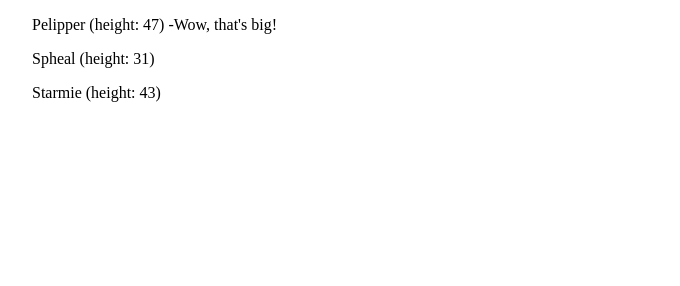
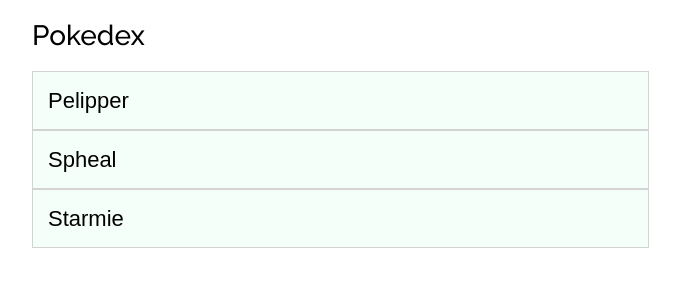
Before and after one commit to mattig94/simpleJSApp, a plain HTML site: page index.html in a window 1280 px wide. Shown: the whole page, without its empty margins (21-701 px from the left). Drawn offline with Linux system fonts and the light colour scheme; a web font is replaced by a local one.

Commit message:
DOM manipulation to create list

```diff
--- a/index.html
+++ b/index.html
@@ -4,10 +4,14 @@
 	<meta charset="utf-8">
 	<meta name="viewport" content="width=device-width, initial-scale=1">
 	<title>Simple JS App</title>
+	<link href="https://fonts.googleapis.com/css?family=Raleway:400,500%7CSue+Ellen+Francisco&display=swap" rel="stylesheet">
 	<link rel="stylesheet" type="text/css" href="css/style.css">
 </head>
 <body>
+<h1>Pokedex</h1>
+<ul class="pokemon-list">
 
+</ul>
 <script type="text/javascript" src="js/script.js"></script>
 </body>
 </html>
--- a/js/script.js
+++ b/js/script.js
@@ -1,3 +1,4 @@
+//IIFE
 var pokemonRepository = (function() {
 	var repository = [
 		{ name: 'Pelipper', height: 47, types: ['water', 'flying'] },
@@ -13,17 +14,23 @@ var pokemonRepository = (function() {
 		repository.push(pokemon);
 	}
 
+	function addListItem(pokemon) {
+		var $pokemonList = document.querySelector('.pokemon-list');
+		var listItem = document.createElement('li');
+		var nameButton = document.createElement('button');
+		nameButton.innerText = pokemon.name;
+		nameButton.classList.add('main-pokemon-button');
+		listItem.appendChild(nameButton);
+		$pokemonList.appendChild(listItem);
+	}
+
 	return {
 		add: add,
-		getAll: getAll
+		getAll: getAll,
+		addListItem: addListItem
 	};
 })();
 
 pokemonRepository.getAll().forEach(function(pokemon) {
-	document.write('<p>' + pokemon.name + ' (height: ' + pokemon.height + ')');
-	if (pokemon.height > 45) {
-		document.write(" -Wow, that's big!</p>");
-	} else {
-		document.write('</p>');
-	}
+	pokemonRepository.addListItem(pokemon);
 });
```
